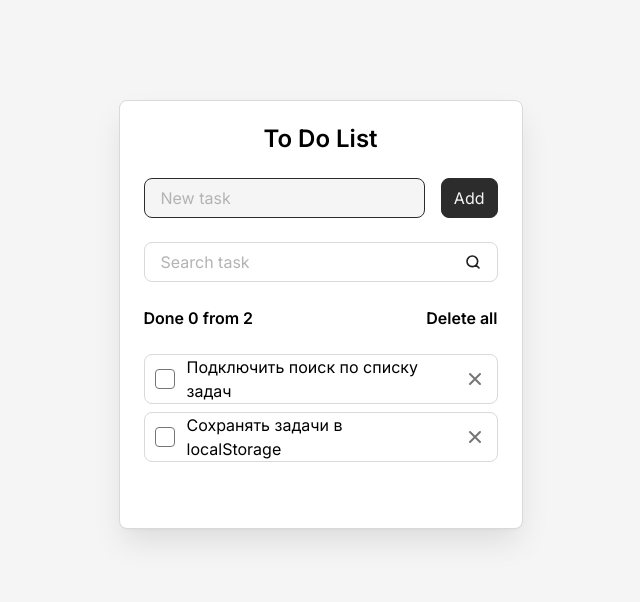
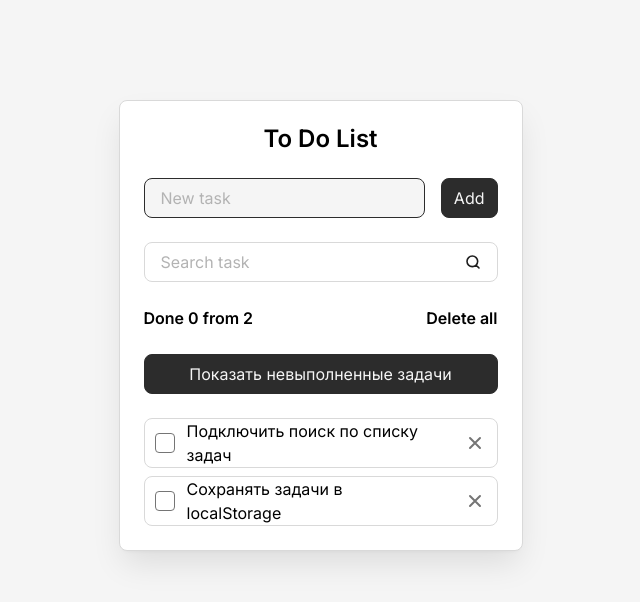
Before and after one commit to AhmetshaLee/my-todo-app, a React (Vite) app: page / in a window 1280 px wide. Shown: the top 602 px of the page, without its empty margins (312-952 px from the left). Built offline with nearby package versions, Linux system fonts and the light colour scheme.

Commit message:
feat: добавлен скролл к первой невыполненной задаче через scrollIntoView

```diff
--- a/src/components/Todo.jsx
+++ b/src/components/Todo.jsx
@@ -4,6 +4,7 @@ import AddTaskForm from "./AddTaskForm"
 import SearchTaskForm from "./SearchTaskForm"
 import TodoInfo from "./TodoInfo"
 import TodoList from "./TodoList"
+import Button from "./ui/Button"
 
 const Todo = () => {
   const [tasks, setTasks] = useState(() => {
@@ -14,6 +15,8 @@ const Todo = () => {
   const [searchQuery, setSearchQuery] = useState("")
 
   const newTaskInputRef = useRef(null)
+  const firstIncompleteTaskRef = useRef(null)
+  const firstIncompleteTaskId = tasks.find((task) => !task.isDone)?.id
 
   const totalTasks = tasks.length
   const doneTasks = tasks.filter((task) => task.isDone).length
@@ -91,9 +94,18 @@ const Todo = () => {
         done={doneTasks}
         onDeleteAllButtonClick={deleteAllTasks}
       />
+      <Button
+        onClick={() => {
+          firstIncompleteTaskRef.current?.scrollIntoView({ behavior: "smooth" })
+        }}
+      >
+        Показать невыполненные задачи
+      </Button>
       <TodoList
         tasks={tasks}
         filteredTasks={filteredTasks}
+        firstIncompleteTaskRef={firstIncompleteTaskRef}
+        firstIncompleteTaskId={firstIncompleteTaskId}
         onDeleteTaskButtonClick={deleteTask}
         onTaskCompleteChange={toggleTaskComplete}
       />
--- a/src/components/TodoItem.jsx
+++ b/src/components/TodoItem.jsx
@@ -4,11 +4,13 @@ const TodoItem = (props) => {
     id,
     title,
     isDone,
+    ref,
     onDeleteTaskButtonClick,
     onTaskCompleteChange,
   } = props
+
   return (
-    <li className={`todo-item ${className}`}>
+    <li ref={ref} className={`todo-item ${className}`}>
       <input
         className='todo-item__checkbox'
         id={id}
--- a/src/components/TodoList.jsx
+++ b/src/components/TodoList.jsx
@@ -4,9 +4,12 @@ const TodoList = (props) => {
   const {
     tasks = [],
     filteredTasks,
+    firstIncompleteTaskRef,
+    firstIncompleteTaskId,
     onDeleteTaskButtonClick,
     onTaskCompleteChange,
   } = props
+
   const hasTasks = tasks.length > 0
   const isEmptyFilteredTasks = filteredTasks?.length === 0
 
@@ -22,6 +25,9 @@ const TodoList = (props) => {
     <ul className='todo__list'>
       {(filteredTasks ?? tasks).map((task) => (
         <TodoItem
+          ref={
+            task.id === firstIncompleteTaskId ? firstIncompleteTaskRef : null
+          }
           className='todo__item'
           key={task.id}
           onDeleteTaskButtonClick={onDeleteTaskButtonClick}
--- a/src/components/ui/Button.jsx
+++ b/src/components/ui/Button.jsx
@@ -1,7 +1,19 @@
 const Button = (props) => {
-  const { className = "", type = "button", children } = props
+  const {
+    className = "",
+    type = "button",
+    children,
+    onClick,
+    ...btnProps
+  } = props
+
   return (
-    <button className={`button ${className}`} type={type}>
+    <button
+      className={`button ${className}`}
+      type={type}
+      onClick={onClick}
+      {...btnProps}
+    >
       {children}
     </button>
   )
```
